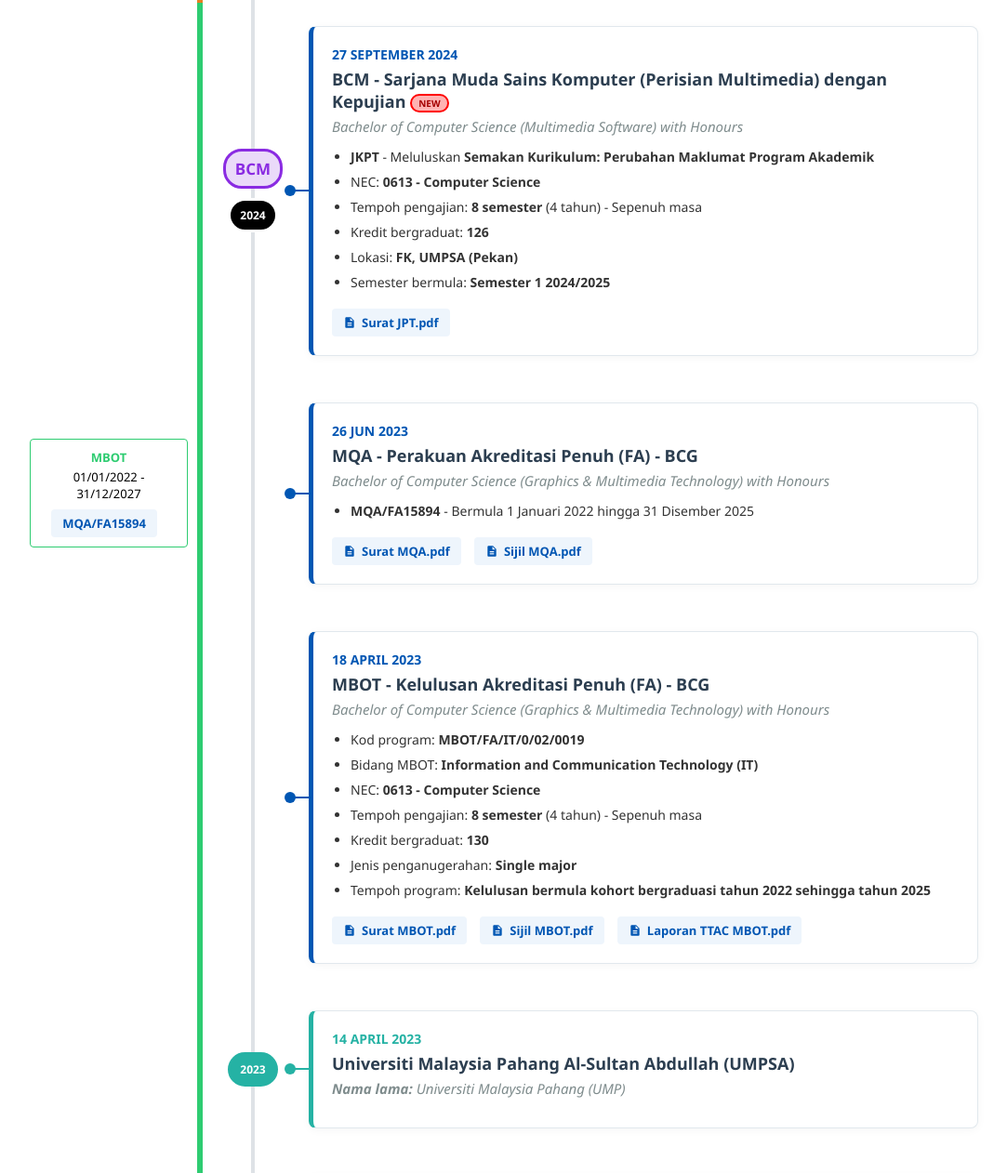
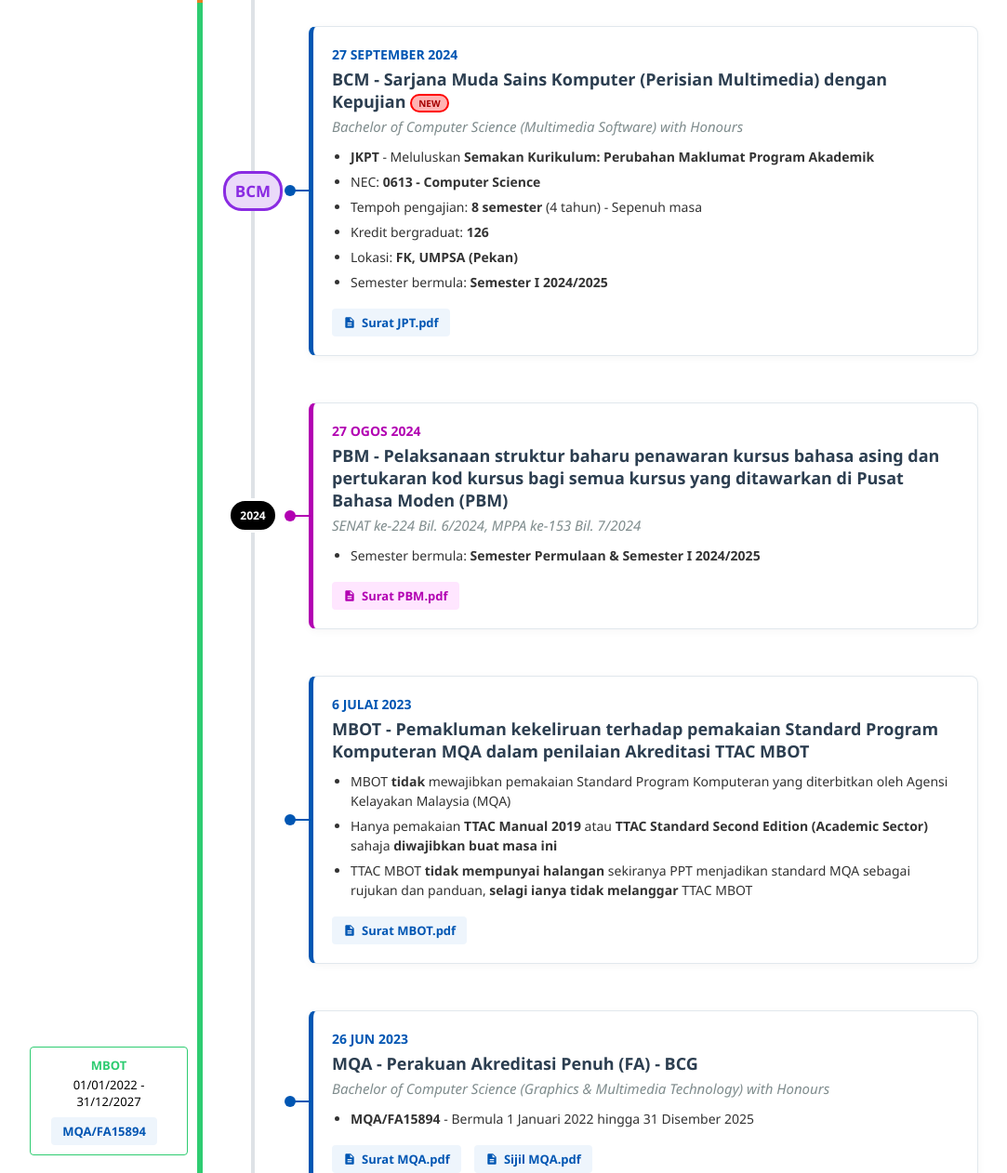
Before and after one commit to abbassaliimi/BCGBCM, a plain HTML site: page index.html in a window 1280 px wide. Shown: the part 1302-2564 px from the top of the page at 93% size, without its empty margins (98-1181 px from the left). Drawn offline with Linux system fonts and the light colour scheme.

Commit message:
Update timeline and milestones in index.html

```diff
--- a/index.html
+++ b/index.html
@@ -870,9 +870,52 @@
 
         <div class="timeline-row mbot-active">
             <div class="cell-acc"></div>
+            <div class="cell-spine"></div>
+            <div class="cell-milestone">
+                <div class="horizontal-connector"></div>
+                <div class="milestone-box">
+                    <div class="milestone-date">6 Julai 2023</div>
+                    <div class="program-name-title">MBOT - Pemakluman kekeliruan terhadap pemakaian Standard Program Komputeran MQA dalam penilaian Akreditasi TTAC MBOT</div>
+                    <!-- <div class="program-name-en">Bachelor of Computer Science (Graphics & Multimedia Technology) with Honours</div> -->
+                    <ul class="milestone-details">
+                        <li>MBOT <b>tidak</b> mewajibkan pemakaian Standard Program Komputeran yang diterbitkan oleh Agensi Kelayakan Malaysia (MQA)</li>
+                        <li>Hanya pemakaian <b>TTAC Manual 2019</b> atau <b>TTAC Standard Second Edition (Academic Sector)</b> sahaja <b>diwajibkan buat masa ini</b></li>
+                        <li>TTAC MBOT <b>tidak mempunyai halangan</b> sekiranya PPT menjadikan standard MQA sebagai rujukan dan panduan, <b>selagi ianya tidak melanggar</b> TTAC MBOT</li>
+                    </ul>
+                    <a href="https://drive.google.com/file/d/19tzZQtKX1jlaSw4o1-zus-sRSC5B8WMp/view?usp=sharing" target="_blank" class="doc-link">
+                        <svg width="14" height="14" viewBox="0 0 24 24"><path d="M14 2H6c-1.1 0-1.99.9-1.99 2L4 20c0 1.1.89 2 1.99 2H18c1.1 0 2-.9 2-2V8l-6-6zm2 16H8v-2h8v2zm0-4H8v-2h8v2zm-3-5V3.5L18.5 9H13z"/></svg>
+                        Surat MBOT.pdf
+                    </a>
+                </div>
+            </div>
+        </div>
+
+        <div class="timeline-row mbot-active node-magenta">
+            <div class="cell-acc"></div>
             <div class="cell-spine">
-                <div class="program-marker" style="margin-bottom: 10px;">BCM</div>
                 <div class="year-marker">2024</div>
+            </div>
+            <div class="cell-milestone">
+                <div class="horizontal-connector"></div>
+                <div class="milestone-box">
+                    <div class="milestone-date">27 Ogos 2024</div>
+                    <div class="program-name-title">PBM - Pelaksanaan struktur baharu penawaran kursus bahasa asing dan pertukaran kod kursus bagi semua kursus yang ditawarkan di Pusat Bahasa Moden (PBM)</div>
+                    <div class="program-name-en">SENAT ke-224 Bil. 6/2024, MPPA ke-153 Bil. 7/2024</div>
+                    <ul class="milestone-details">
+                        <li>Semester bermula: <b>Semester Permulaan & Semester I 2024/2025</b></li>
+                    </ul>
+                    <a href="https://drive.google.com/file/d/1qATnVXYifcs__BSGNScRrObvhUhfhGH_/view?usp=sharing" target="_blank" class="doc-link-magenta">
+                        <svg width="14" height="14" viewBox="0 0 24 24"><path d="M14 2H6c-1.1 0-1.99.9-1.99 2L4 20c0 1.1.89 2 1.99 2H18c1.1 0 2-.9 2-2V8l-6-6zm2 16H8v-2h8v2zm0-4H8v-2h8v2zm-3-5V3.5L18.5 9H13z"/></svg>
+                        Surat PBM.pdf
+                    </a>
+                </div>
+            </div>
+        </div>
+
+        <div class="timeline-row mbot-active">
+            <div class="cell-acc"></div>
+            <div class="cell-spine">
+                <div class="program-marker">BCM</div>
             </div>
             <div class="cell-milestone">
                 <div class="horizontal-connector"></div>
@@ -886,7 +929,7 @@
                         <li>Tempoh pengajian: <b>8 semester</b> (4 tahun) - Sepenuh masa</li>
                         <li>Kredit bergraduat: <b>126</b></li>
                         <li>Lokasi: <b>FK, UMPSA (Pekan)</b></li>
-                        <li>Semester bermula: <b>Semester 1 2024/2025</b></li>
+                        <li>Semester bermula: <b>Semester I 2024/2025</b></li>
                     </ul>
                     <a href="https://drive.google.com/file/d/1x5NQV5_BDZj_JNocNpY4h_ILZYTAYxD1/view?usp=sharing" target="_blank" class="doc-link">
                         <svg width="14" height="14" viewBox="0 0 24 24"><path d="M14 2H6c-1.1 0-1.99.9-1.99 2L4 20c0 1.1.89 2 1.99 2H18c1.1 0 2-.9 2-2V8l-6-6zm2 16H8v-2h8v2zm0-4H8v-2h8v2zm-3-5V3.5L18.5 9H13z"/></svg>
```
